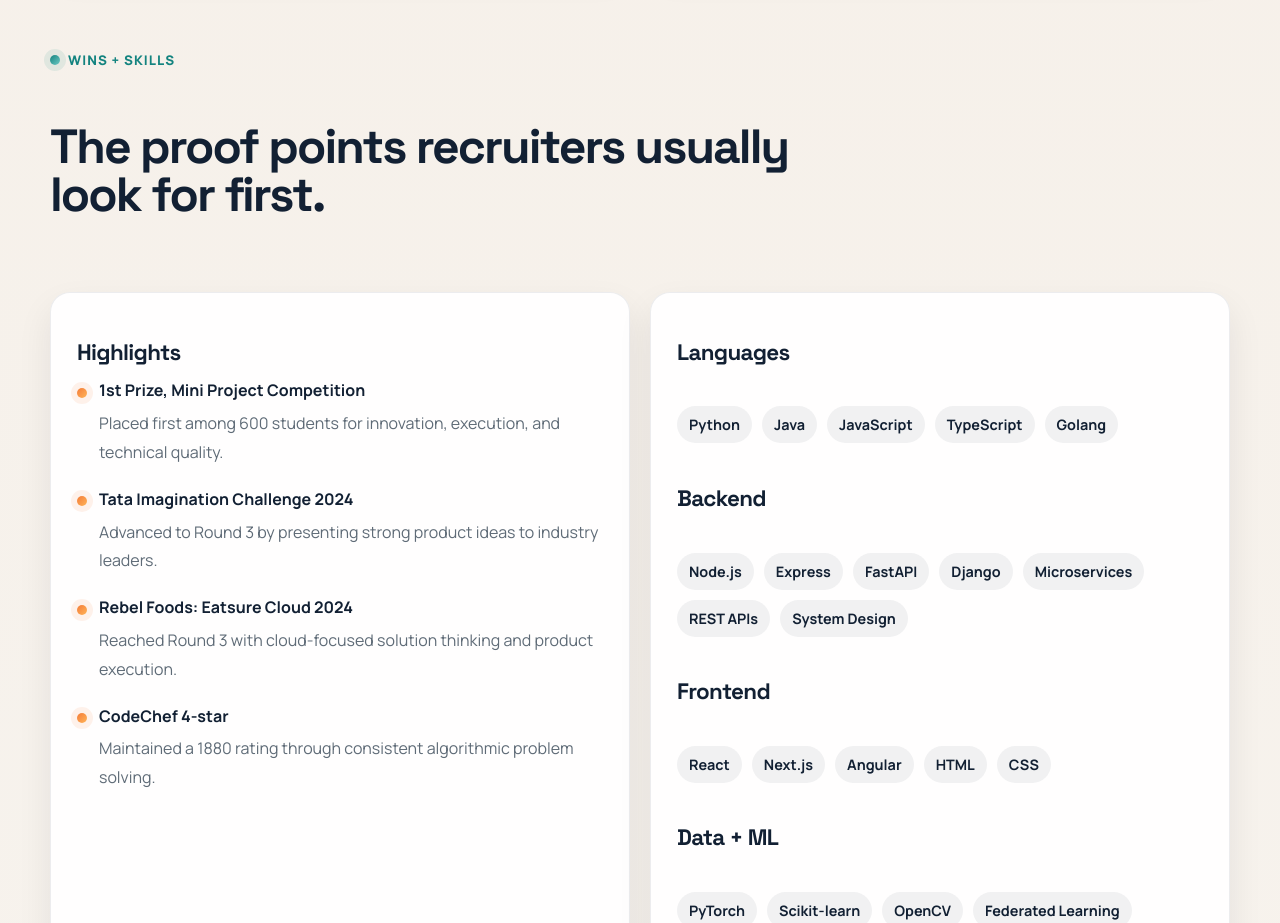
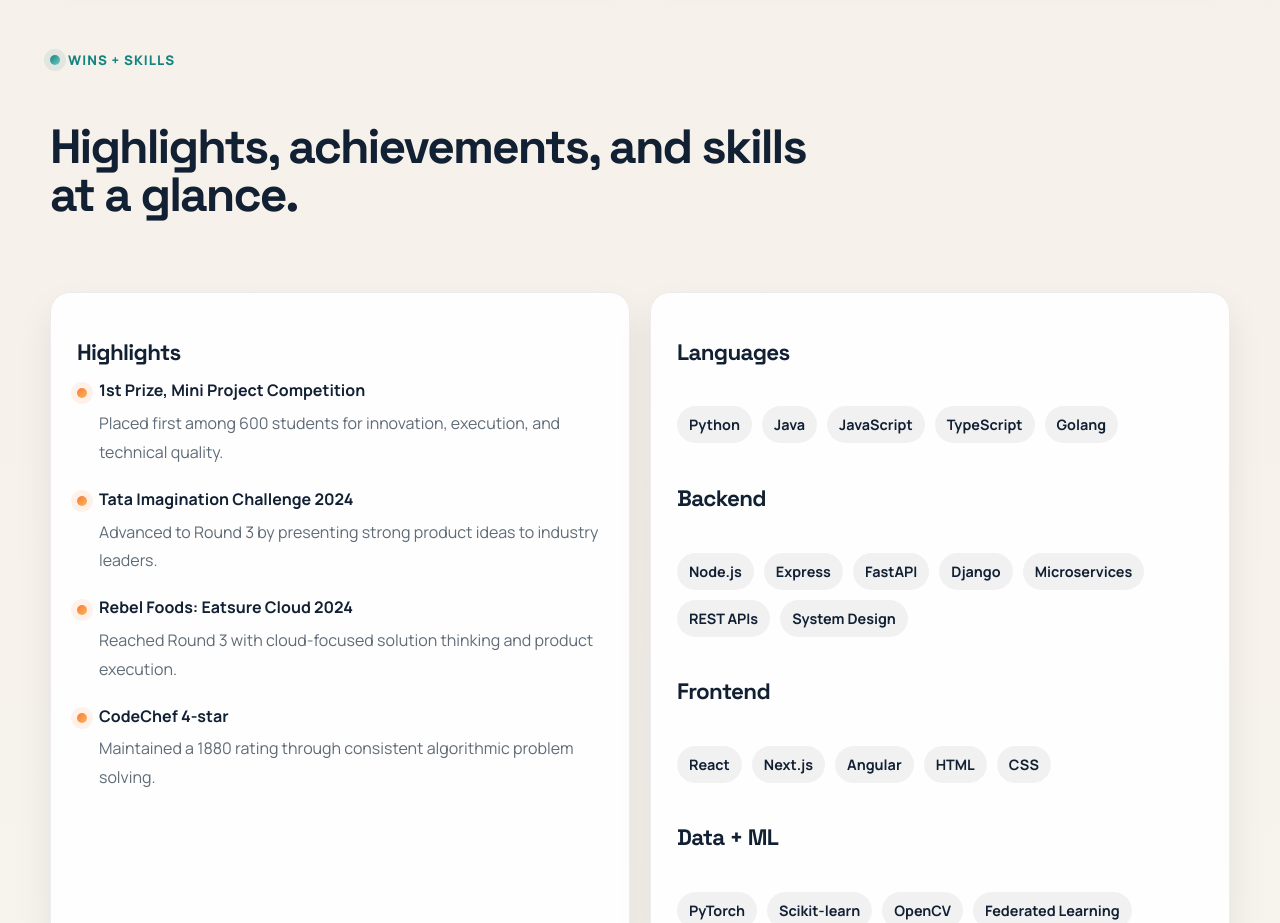
Before and after one commit to aditya-devm02/portfolio, a plain HTML site: page index.html in a window 1280 px wide. Shown: the part 4820-5743 px from the top of the page. Drawn offline with Linux system fonts and the light colour scheme.

Commit message:
Adjust section heading copy

```diff
--- a/index.html
+++ b/index.html
@@ -344,7 +344,7 @@
         <section class="section split-section" id="skills">
           <div class="section-heading" data-reveal>
             <p class="section-kicker">Wins + Skills</p>
-            <h2>The proof points recruiters usually look for first.</h2>
+            <h2>Highlights, achievements, and skills at a glance.</h2>
           </div>
 
           <div class="split-grid">
```
